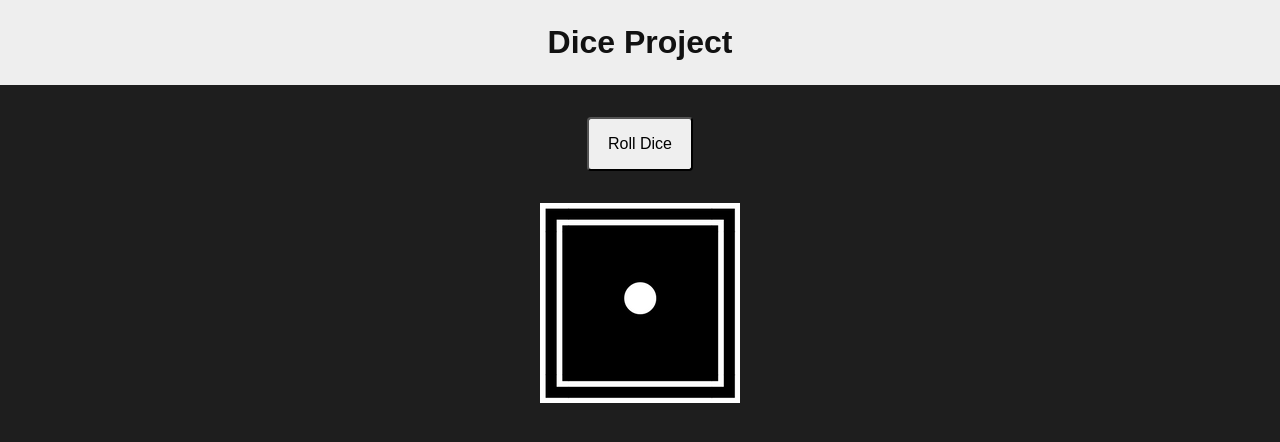
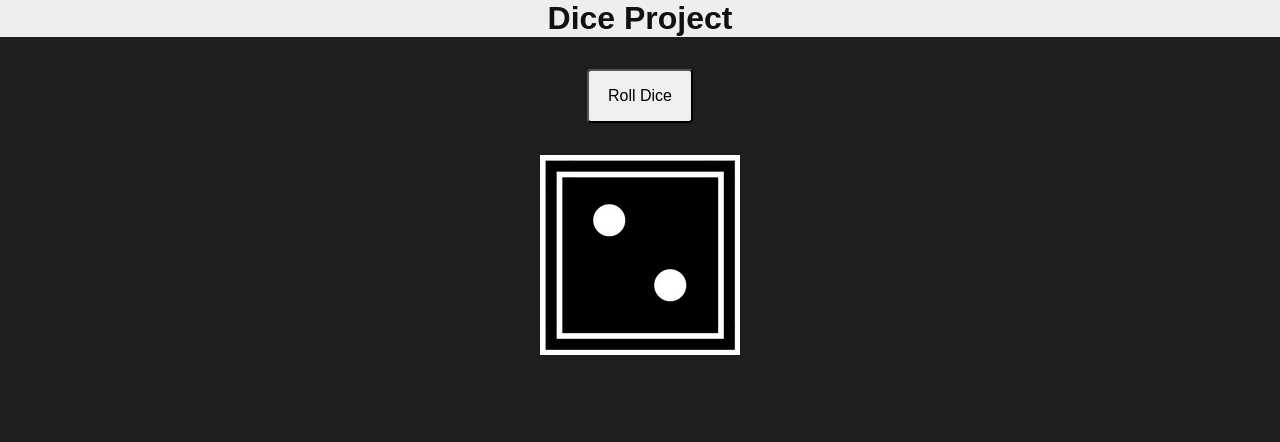
Before and after one commit to muhammadtrad/Roll-dice, a plain HTML site: page index.html in a window 1280 px wide. Both pictures are taken after a click on the button "Roll Dice". Drawn offline with Linux system fonts and the light colour scheme.

Commit message:
second commit

```diff
--- a/app.js
+++ b/app.js
@@ -0,0 +1,17 @@
+const diceTriggerEl = document.querySelector(".dice__trigger");
+const diceImageEl = document.querySelector(".dice__image");
+
+
+function getRandomNumber(){
+    return Math.ceil(Math.random()*6);
+}
+
+// ES5 uses the + myRandomNumber +  ' ' + , while ES6 uses the ${myRandomNumber}
+function showDice(){
+   diceTriggerEl.addEventListener("click", function() {
+       let myRandomNumber = getRandomNumber();
+       diceImageEl.src = `images/dice${myRandomNumber}.png`;
+   } );
+}
+
+showDice();
--- a/index.html
+++ b/index.html
@@ -8,12 +8,13 @@
   <link rel="stylesheet" href="styles.css">
 </head>
 <body>
-  <div class="dice">
-    <h1 class="dice__title">Dice Project</h1>
-    <button class="dice__trigger">Roll Dice</button>
-    <div class="dice__result">
-      <img class="dice__image" src="images/dice1.png" alt="">
+    <div class="dice">
+      <h1 class="dice__title">Dice Project</h1>
+      <button class="dice__trigger">Roll Dice</button>
+      <div class="dice__result"></div>
+        <img class="dice__image" src="images/dice1.png" alt="">
     </div>
+
   </div>
   <script src="app.js"></script>
 </body>
--- a/styles.css
+++ b/styles.css
@@ -1,29 +1,30 @@
-* {
+*{
   margin: 0;
   padding: 0;
   box-sizing: border-box;
 }
 
-body {
+body{
   background: #1e1e1e;
   color: white;
   text-align: center;
   font-family: Arial, Helvetica, sans-serif;
 }
 
-.dice__title {
+.dice__title{
   background-color: #eee;
   color: #111;
-  padding: 1.5rem;
+  padding: 1.5 rem;
 }
 
-.dice__trigger {
+.dice__trigger{
   font-size: 1rem;
   padding: 1rem 1.2rem;
   border-radius: 4px;
   margin: 2rem 0;
+
 }
 
-.dice__trigger:hover {
+.dice__trigger:hover{
   opacity: 0.8;
 }
```
